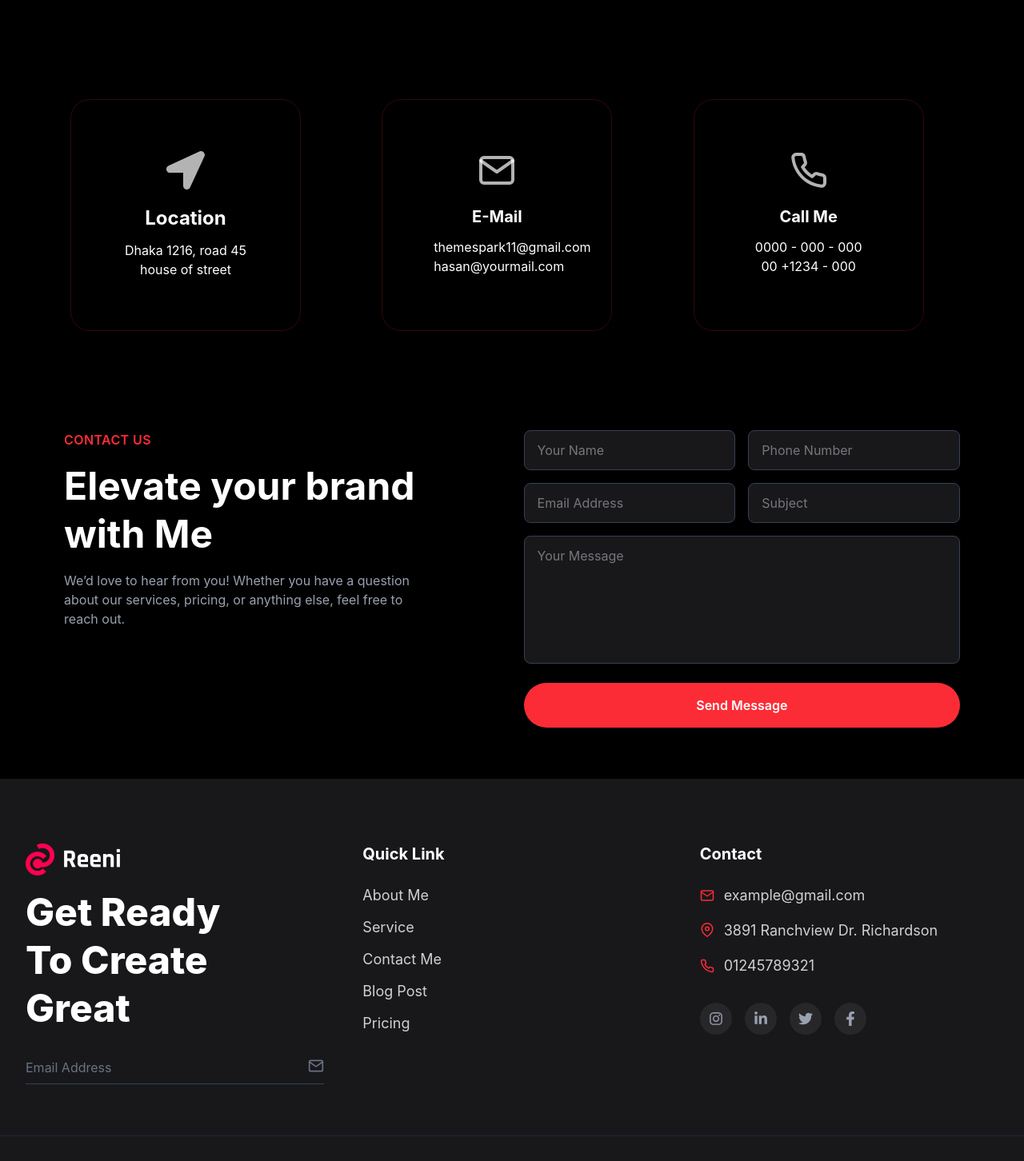
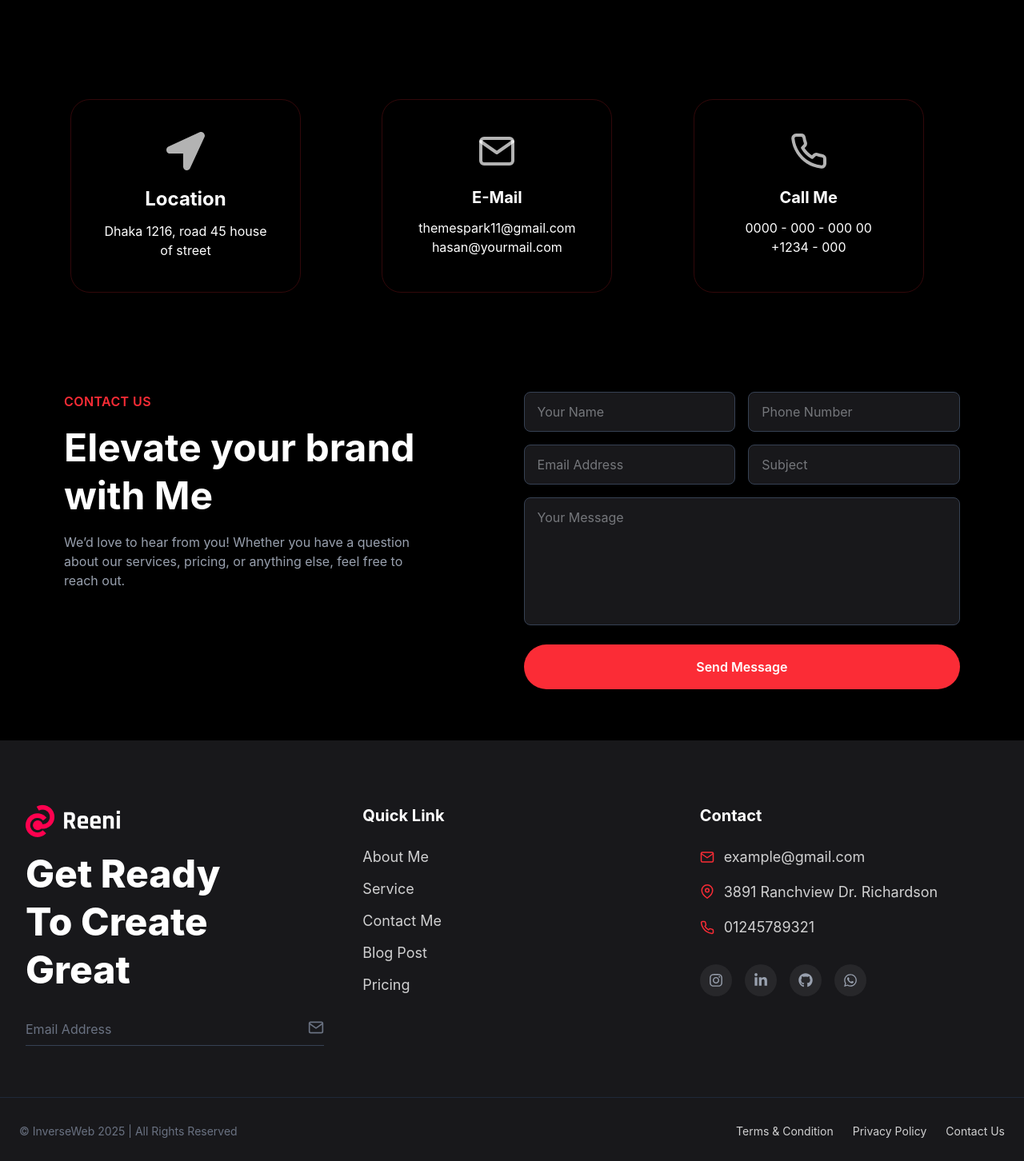
Before and after one commit to Sameer-Builds/React-Portfolio, a React (Vite) app: page /contact in a window 1280 px wide. Shown: the part 260-1712 px from the top of the page at 80% size. Built offline with nearby package versions, Linux system fonts and the light colour scheme.

Commit message:
All Done

```diff
--- a/src/components/About.jsx
+++ b/src/components/About.jsx
@@ -6,7 +6,7 @@ import EduandExp from './EduandExp'
 function About() {
     return (
         <>
-        <div className='p-36'>
+        <div className=' p-20 md:p-36 lg:p-36  text-center'>
             <p className=' text-center text-5xl font-semibold hover:text-red-500'>About Me</p>
             <p className='mt-6 text-center  '>Home  <span> {" > "} About Me</span></p>
         </div>
--- a/src/components/Contact.jsx
+++ b/src/components/Contact.jsx
@@ -19,12 +19,12 @@ import Form from './Form';
 function Contact() {
     return (
         <>
-            <div className='p-36'>
+            <div className='p-20 md:p-36 lg:p-36'>
                 <p className=' text-center text-5xl font-semibold hover:text-red-500'>Contact</p>
                 <p className='mt-6 text-center  '>Home  <span> {" > "}  Contact</span></p>
             </div>
             <div className='pb-10 container px-6 lg:pl-22 mx-auto  grid grid-cols-1 md:grid-cols-3 lg:grid-cols-3 space-x-5 space-y-5 text-center'>
-                <div className="border border-red-500/20 rounded-3xl p-16 lg:w-72 group transition-all duration-500 hover:border-red-500/60">
+                <div className="border border-red-500/20 rounded-3xl p-10 lg:w-72 group transition-all duration-500 hover:border-red-500/60">
                     <FaLocationArrow className="text-white/70 text-5xl mx-auto mb-5 group-hover:text-red-500 transition-colors duration-300" />
                     <p className='relative inline-block text-white text-2xl font-bold mb-3
                         before:content-[""] before:absolute before:left-0 before:bottom-0
@@ -34,7 +34,7 @@ function Contact() {
                     </p>
                     <p className="text-white text-center ">Dhaka 1216, road 45  house of street</p>
                 </div>
-                <div className="border border-red-500/20 rounded-3xl p-16 lg:w-72 text-center group transition-all duration-500 hover:border-red-500/60">
+                <div className="border border-red-500/20 rounded-3xl p-10 lg:w-72 text-center group transition-all duration-500 hover:border-red-500/60">
                     <FiMail className="text-white/70 text-5xl m-auto mb-5 group-hover:text-red-500 transition-colors duration-300" />
                     <p className='relative inline-block text-white text-xl font-bold mb-3
                         before:content-[""] before:absolute before:left-0 before:bottom-0
@@ -44,7 +44,7 @@ function Contact() {
                     </p>
                     <p className="text-white text-center">themespark11@gmail.com hasan@yourmail.com</p>
                 </div>
-                <div className="border border-red-500/20 rounded-3xl p-16 lg:w-72 mb-5 text-center group transition-all duration-500 hover:border-red-500/60">
+                <div className="border border-red-500/20 rounded-3xl p-10 lg:w-72 mb-5 text-center group transition-all duration-500 hover:border-red-500/60">
                     <FiPhone className="text-white/70 text-5xl m-auto mb-5 group-hover:text-red-500 transition-colors duration-300" />
                     <p className='relative inline-block text-white text-xl font-bold mb-3
                         before:content-[""] before:absolute before:left-0 before:bottom-0
--- a/src/components/Footer.jsx
+++ b/src/components/Footer.jsx
@@ -1,5 +1,5 @@
 import React from 'react'
-import { FaInstagram, FaLinkedinIn, FaTwitter, FaFacebookF } from 'react-icons/fa';
+import { FaInstagram, FaLinkedinIn, FaTwitter, FaFacebookF, FaWhatsapp, FaGithub } from 'react-icons/fa';
 import { FiMail, FiPhone, FiMapPin } from 'react-icons/fi';
 
 function Footer() {
@@ -112,7 +112,7 @@ function Footer() {
                                 <FaInstagram className="relative text-gray-400 text-lg transition-colors duration-300 group-hover:text-white" />
                             </a>
                             <a
-                                href="#"
+                                href="https://www.linkedin.com/in/sameer-akhtar-601349381/"
                                 className="relative w-10 h-10 flex items-center justify-center overflow-hidden rounded-full bg-zinc-800 transition-colors group"
                             >
                                 <span
@@ -121,22 +121,22 @@ function Footer() {
                                 <FaLinkedinIn className="relative text-gray-400 text-lg transition-colors duration-300 group-hover:text-white" />
                             </a>
                             <a
-                                href="#"
+                                href="https://github.com/Sameer-Builds"
                                 className="relative w-10 h-10 flex items-center justify-center overflow-hidden rounded-full bg-zinc-800 transition-colors group"
                             >
                                 <span
                                     className="absolute inset-0 rounded-full bg-red-500 scale-0 transition-transform duration-500 ease-out origin-center group-hover:scale-100"
                                 ></span>
-                                <FaTwitter className="relative text-gray-400 text-lg transition-colors duration-300 group-hover:text-white" />
+                                <FaGithub className="relative text-gray-400 text-lg transition-colors duration-300 group-hover:text-white" />
                             </a>
                             <a
-                                href="#"
+                                href="https://wa.me/923216903462"
                                 className="relative w-10 h-10 flex items-center justify-center overflow-hidden rounded-full bg-zinc-800 transition-colors group"
                             >
                                 <span
                                     className="absolute inset-0 rounded-full bg-red-500 scale-0 transition-transform duration-500 ease-out origin-center group-hover:scale-100"
                                 ></span>
-                                <FaFacebookF className="relative text-gray-400 text-lg transition-colors duration-300 group-hover:text-white" />
+                                <FaWhatsapp className="relative text-gray-400 text-lg transition-colors duration-300 group-hover:text-white" />
                             </a>
                         </div>
                     </div>
--- a/src/components/Navbar.jsx
+++ b/src/components/Navbar.jsx
@@ -8,6 +8,7 @@ import {
     FaFacebook,
     FaBars,
     FaTimes,
+    FaWhatsapp,
 } from "react-icons/fa";
 
 function Navbar() {
@@ -98,22 +99,22 @@ function Navbar() {
                                 <FaInstagram />
                             </a>
                             <a
-                                href="#"
+                                href="https://www.linkedin.com/in/sameer-akhtar-601349381/"
                                 className="bg-gray-400 p-2 rounded-full hover:bg-red-600 transition-all"
                             >
                                 <FaLinkedinIn />
                             </a>
                             <a
-                                href="#"
+                                href="https://github.com/Sameer-Builds"
                                 className="bg-gray-400 p-2 rounded-full hover:bg-red-600 transition-all"
                             >
                                 <FaGithub />
                             </a>
                             <a
-                                href="#"
+                                href="https://wa.me/923216903462"
                                 className="bg-gray-400 p-2 rounded-full hover:bg-red-600 transition-all"
                             >
-                                <FaFacebook />
+                                <FaWhatsapp />
                             </a>
                         </div>
                     </div>
--- a/src/components/Services.jsx
+++ b/src/components/Services.jsx
@@ -4,11 +4,11 @@ import Form from './Form'
 function Services() {
     return (
         <>
-            <div className='p-36'>
+            <div className='p-20 md:p-36 lg:p-36'>
                 <p className=' text-center text-5xl font-semibold hover:text-red-500'>My Service</p>
                 <p className='mt-6 text-center  '>Home  <span> {" > "}  Service</span></p>
             </div>
-            <div className='container p-10 mx-auto  gap-6 grid grid-cols-1 md:grid-cols-2 lg:grid-cols-2 '>
+            <div className='container p-2 mx-auto  gap-6 grid grid-cols-1 md:grid-cols-2 lg:grid-cols-2 '>
                 <div className='flex flex-col mt-5 '>
                     <div>
                         <div className='border border-red-500/20 rounded-3xl p-8 bg-zinc-900/70  group transition-all duration-500 hover:border-red-500/60'>
```
